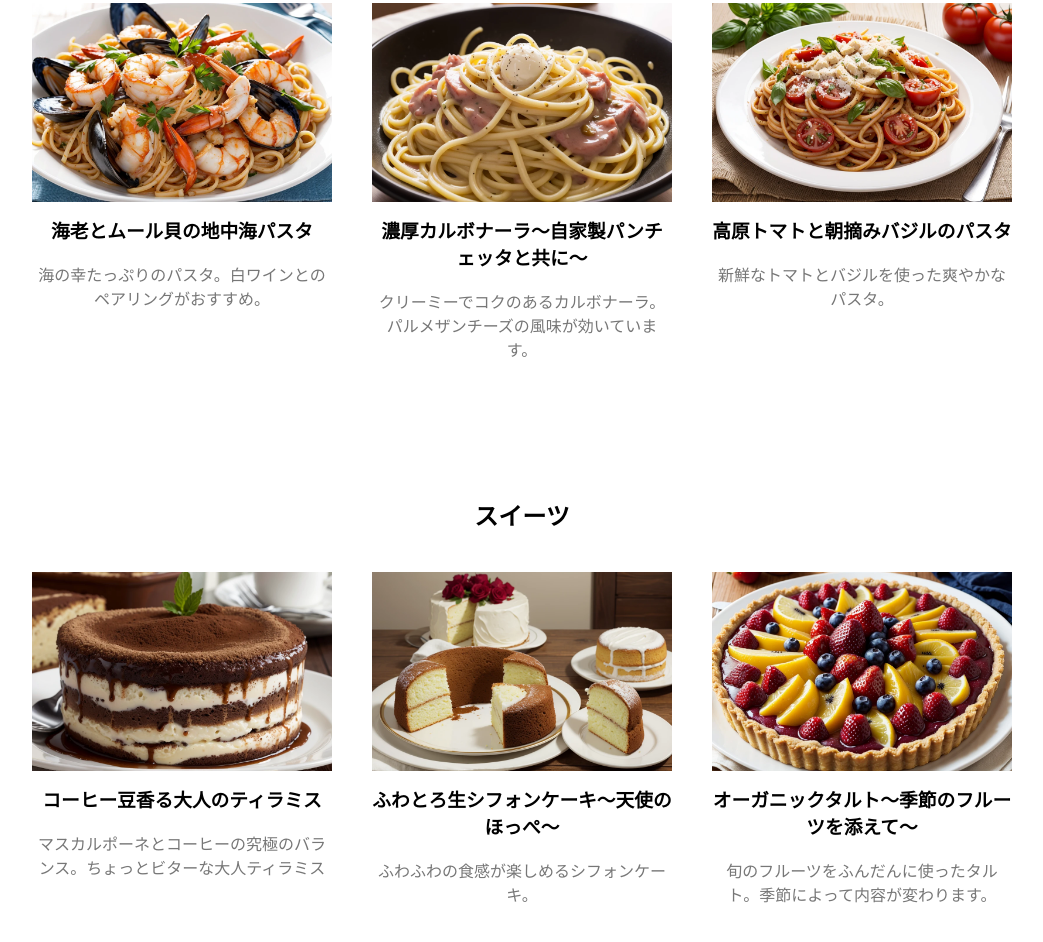
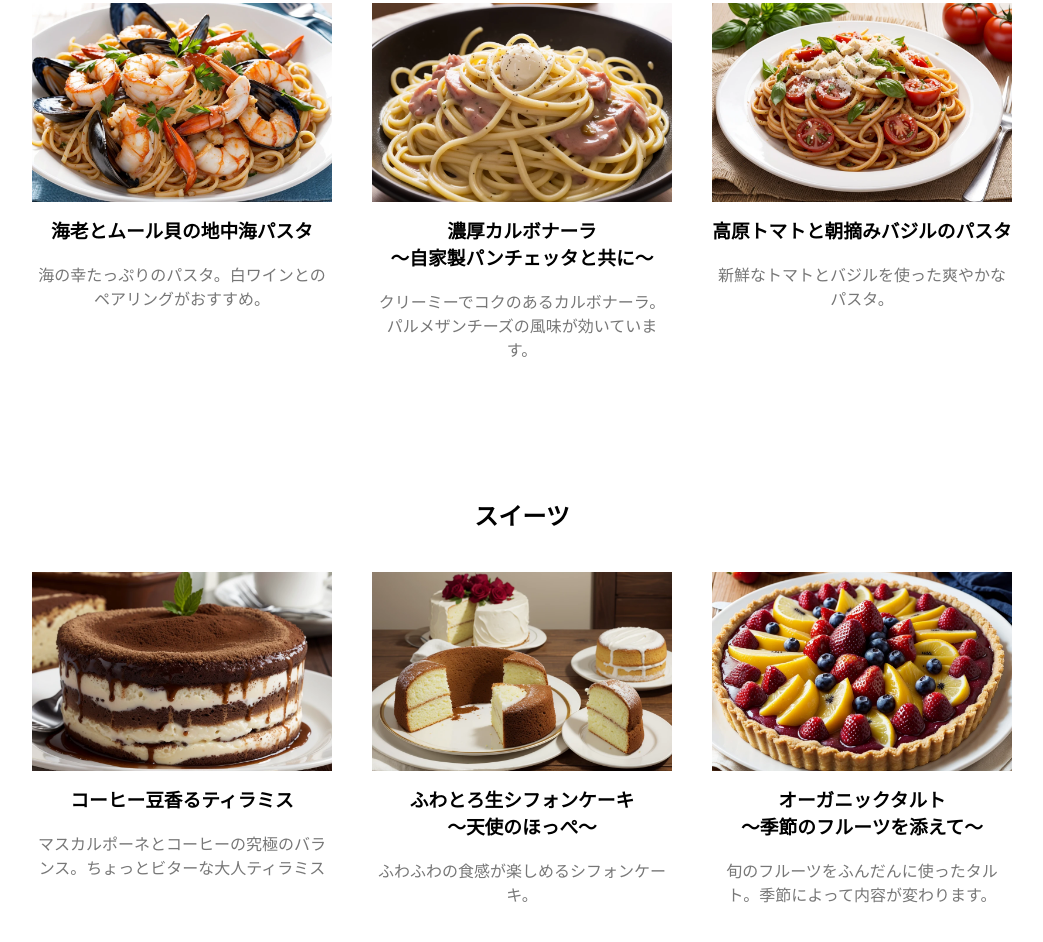
Before and after one commit to Kyomei25/cafeliberte, a plain HTML site: page index.html in a window 1280 px wide. Shown: the part 762-1704 px from the top of the page, without its empty margins (118-1161 px from the left). Drawn offline with Linux system fonts and the light colour scheme.

Commit message:
update index.html

```diff
--- a/index.html
+++ b/index.html
@@ -47,7 +47,7 @@
         </div>
         <div class="item">
           <img src="pasta2.png" alt="パスタ2">
-          <h3>濃厚カルボナーラ〜自家製パンチェッタと共に〜</h3>
+          <h3>濃厚カルボナーラ<br>〜自家製パンチェッタと共に〜</h3>
           <p>クリーミーでコクのあるカルボナーラ。パルメザンチーズの風味が効いています。</p>
         </div>
         <div class="item">
@@ -63,17 +63,17 @@
       <div class="sweets-items">
         <div class="item">
           <img src="sweet1.png" alt="スイーツ1">
-          <h3>コーヒー豆香る大人のティラミス</h3>
+          <h3>コーヒー豆香るティラミス</h3>
           <p>マスカルポーネとコーヒーの究極のバランス。ちょっとビターな大人ティラミス</p>
         </div>
         <div class="item">
           <img src="sweet2.png" alt="スイーツ2">
-          <h3>ふわとろ生シフォンケーキ〜天使のほっぺ〜</h3>
+          <h3>ふわとろ生シフォンケーキ<br>〜天使のほっぺ〜</h3>
           <p>ふわふわの食感が楽しめるシフォンケーキ。</p>
         </div>
         <div class="item">
           <img src="sweet3.png" alt="スイーツ3">
-          <h3>オーガニックタルト〜季節のフルーツを添えて〜</h3>
+          <h3>オーガニックタルト<br>〜季節のフルーツを添えて〜</h3>
           <p>旬のフルーツをふんだんに使ったタルト。季節によって内容が変わります。</p>
         </div>
       </div>
```
